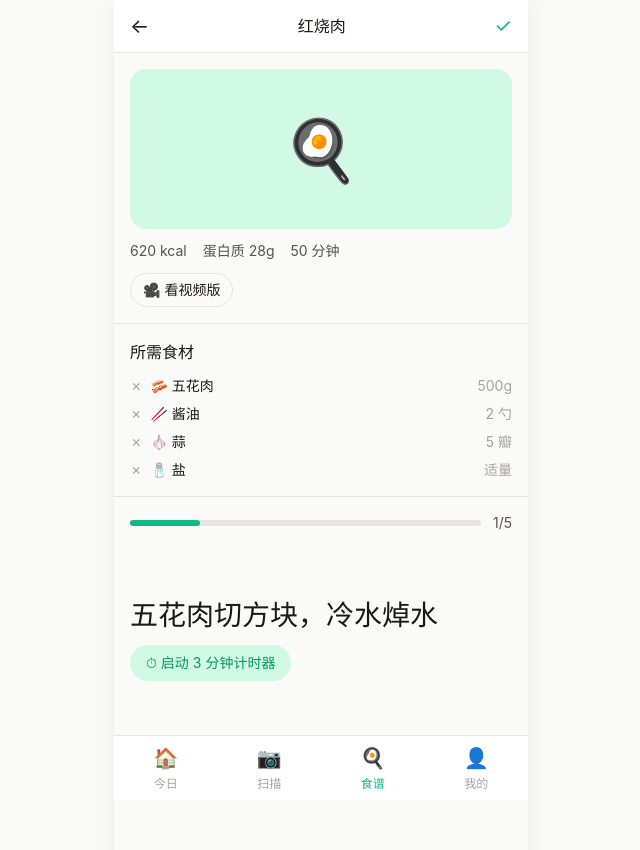
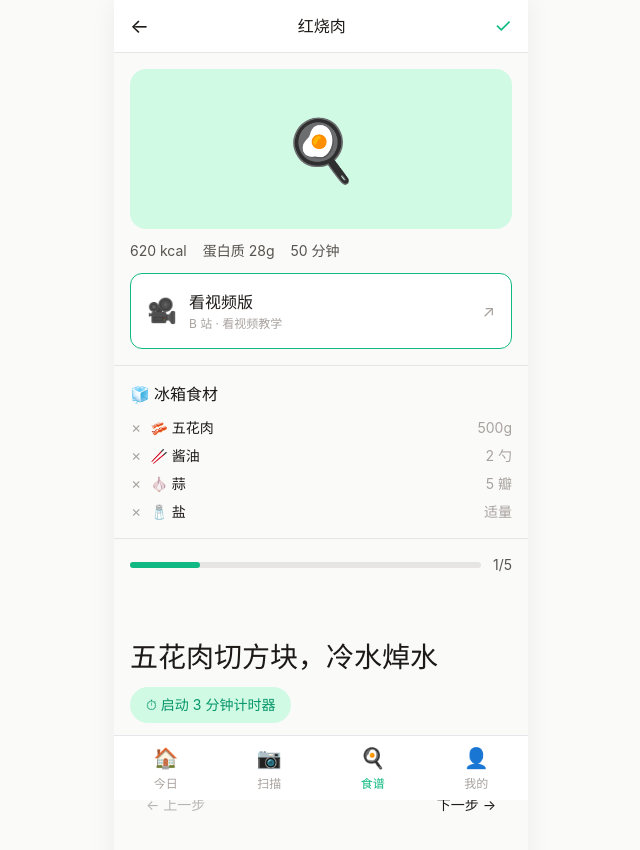
Before and after one commit to yasmin0528/FridgeMate, a Next.js app in the folder fridgemate/: page /recipes/braised_pork in a window 1280 px wide. Shown: the top 850 px of the page, without its empty margins (319-959 px from the left). Built offline with nearby package versions, Linux system fonts and the light colour scheme.

Commit message:
feat(detail): split ingredients into fridge/pantry sections + 2-state external link card

```diff
--- a/fridgemate/src/app/recipes/[id]/page.tsx
+++ b/fridgemate/src/app/recipes/[id]/page.tsx
@@ -26,7 +26,6 @@ export default function RecipeDetailPage({ params }: PageProps) {
   const [showVisToast, setShowVisToast] = useState(false);
   const leftAtRef = useRef<number | null>(null);
 
-  // visibility detection: if user goes away ≥3s then returns, show toast
   useEffect(() => {
     const onVis = () => {
       if (document.visibilityState === "hidden") {
@@ -54,13 +53,26 @@ export default function RecipeDetailPage({ params }: PageProps) {
 
   const doCheckin = () => {
     const { oldStreak, newStreak } = recordCooking(recipe.id);
-    router.push(
-      `/recipes/${recipe.id}/done?old=${oldStreak}&new=${newStreak}`
-    );
+    router.push(`/recipes/${recipe.id}/done?old=${oldStreak}&new=${newStreak}`);
   };
+
+  // Split ingredients into fridge vs pantry
+  const fridgeIngredients = recipe.ingredients.filter((ref) => {
+    const ing = INGREDIENT_BY_ID.get(ref.id);
+    return ing && !ing.isPantry;
+  });
+  const pantryIngredients = recipe.ingredients.filter((ref) => {
+    const ing = INGREDIENT_BY_ID.get(ref.id);
+    return ing && ing.isPantry;
+  });
 
   const isLastStep = stepIdx === recipe.steps.length - 1;
   const step = recipe.steps[stepIdx];
+
+  // External link card
+  const searchUrl = `https://search.bilibili.com/all?keyword=${encodeURIComponent(recipe.name)}`;
+  const hasRealVideo = !!recipe.videoUrl;
+  const videoHref = recipe.videoUrl ?? searchUrl;
 
   return (
     <main className="flex flex-col">
@@ -97,28 +109,60 @@ export default function RecipeDetailPage({ params }: PageProps) {
           <span>蛋白质 {recipe.protein}g</span>
           <span>{recipe.cookTimeMin} 分钟</span>
         </div>
-        <div className="flex gap-2 flex-wrap">
-          {recipe.videoUrl && (
+
+        {/* External link card — always renders, 2-state */}
         <a
-              href={recipe.videoUrl}
+          href={videoHref}
           target="_blank"
           rel="noopener noreferrer"
-              className="px-3 py-1.5 rounded-full text-sm border"
+          aria-label={
+            hasRealVideo
+              ? `打开 B 站视频 ${recipe.name}`
+              : `在哔哩哔哩搜索 ${recipe.name}`
+          }
+          className="rounded-xl p-4 flex items-center gap-3"
+          style={{
+            border: hasRealVideo
+              ? "1px solid var(--color-primary)"
+              : "1px dashed var(--color-border)",
+            backgroundColor: "white",
+          }}
+        >
+          <span className="text-2xl">🎥</span>
+          <div className="flex-1">
+            <div
+              className="font-medium"
+              style={{
+                color: hasRealVideo
+                  ? "var(--color-text-primary)"
+                  : "var(--color-text-tertiary)",
+              }}
+            >
+              {hasRealVideo ? "看视频版" : `在 B 站搜「${recipe.name}」`}
+            </div>
+            <div
+              className="text-xs mt-0.5"
+              style={{ color: "var(--color-text-tertiary)" }}
+            >
+              {hasRealVideo ? "B 站 · 看视频教学" : "点击跳转 B 站搜索 →"}
+            </div>
+          </div>
+          <span style={{ color: "var(--color-text-tertiary)" }}>↗</span>
+        </a>
+      </section>
+
+      {/* Ingredients section — split into fridge / pantry */}
+      <section
+        className="px-4 py-4 border-t flex flex-col gap-4"
         style={{ borderColor: "var(--color-border)" }}
       >
-              🎥 看视频版
-            </a>
-          )}
-        </div>
-      </section>
-
-      <section
-        className="px-4 py-4 border-t"
-        style={{ borderColor: "var(--color-border)" }}
-      >
-        <h2 className="font-medium mb-3">所需食材</h2>
+        <div>
+          <h2 className="font-medium mb-3 flex items-center gap-1">
+            <span>🧊</span>
+            <span>冰箱食材</span>
+          </h2>
           <ul className="flex flex-col gap-2">
-          {recipe.ingredients.map((ref) => {
+            {fridgeIngredients.map((ref) => {
               const ing = INGREDIENT_BY_ID.get(ref.id);
               const has = selectedSet.has(ref.id);
               return (
@@ -147,6 +191,36 @@ export default function RecipeDetailPage({ params }: PageProps) {
               );
             })}
           </ul>
+        </div>
+
+        {pantryIngredients.length > 0 && (
+          <div>
+            <h2 className="font-medium mb-3 flex items-center gap-1">
+              <span>🥢</span>
+              <span>你需要准备</span>
+            </h2>
+            <ul className="flex flex-col gap-2">
+              {pantryIngredients.map((ref) => {
+                const ing = INGREDIENT_BY_ID.get(ref.id);
+                return (
+                  <li
+                    key={ref.id}
+                    className="flex items-center justify-between text-sm"
+                    style={{ color: "var(--color-text-tertiary)" }}
+                  >
+                    <span className="flex items-center gap-2">
+                      <span>·</span>
+                      <span>
+                        {ing?.emoji} {ing?.name}
+                      </span>
+                    </span>
+                    <span>{ref.amount}</span>
+                  </li>
+                );
+              })}
+            </ul>
+          </div>
+        )}
       </section>
 
       <section
```
Lines whose indentation alone changed are shown as unchanged.
